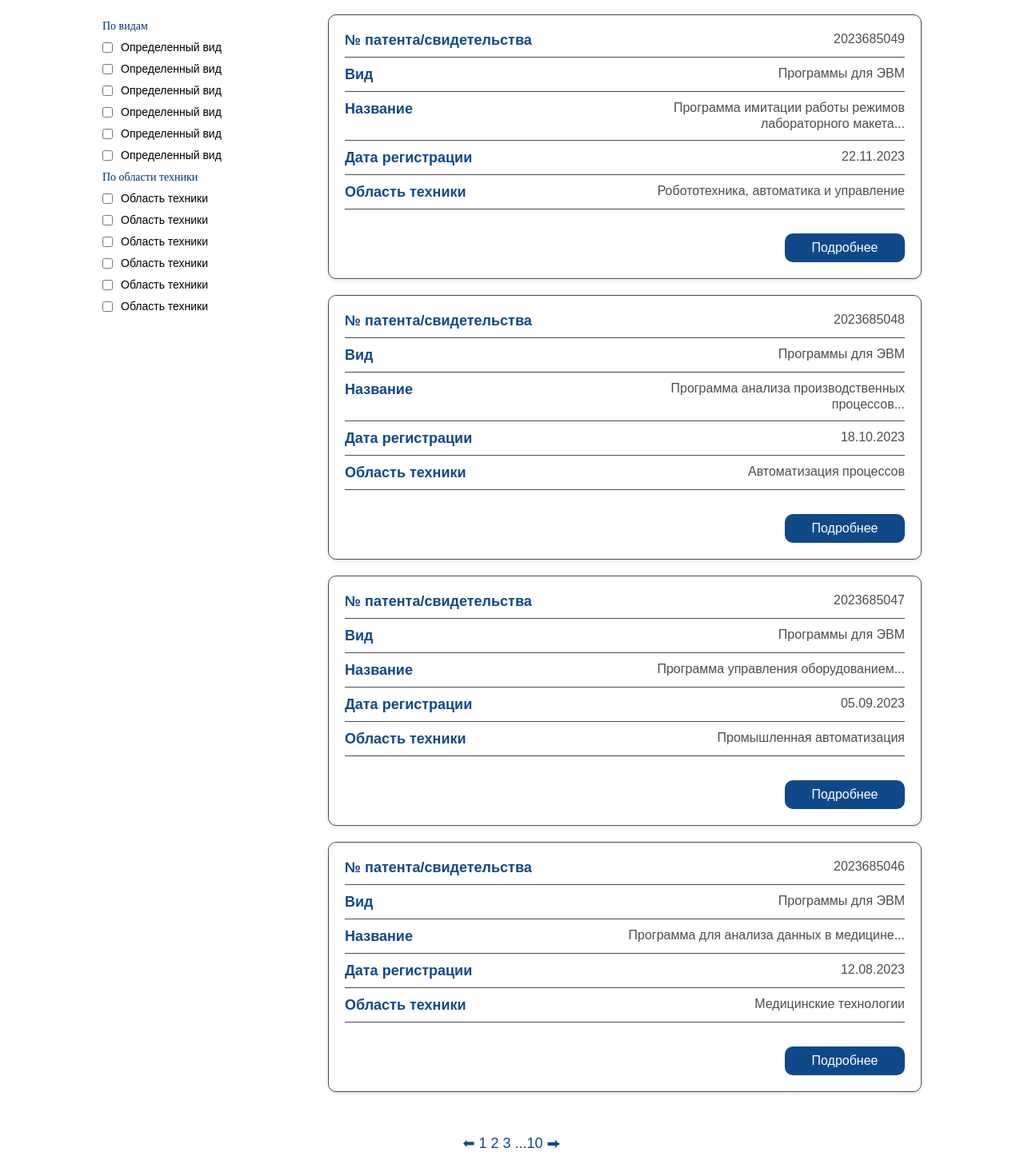
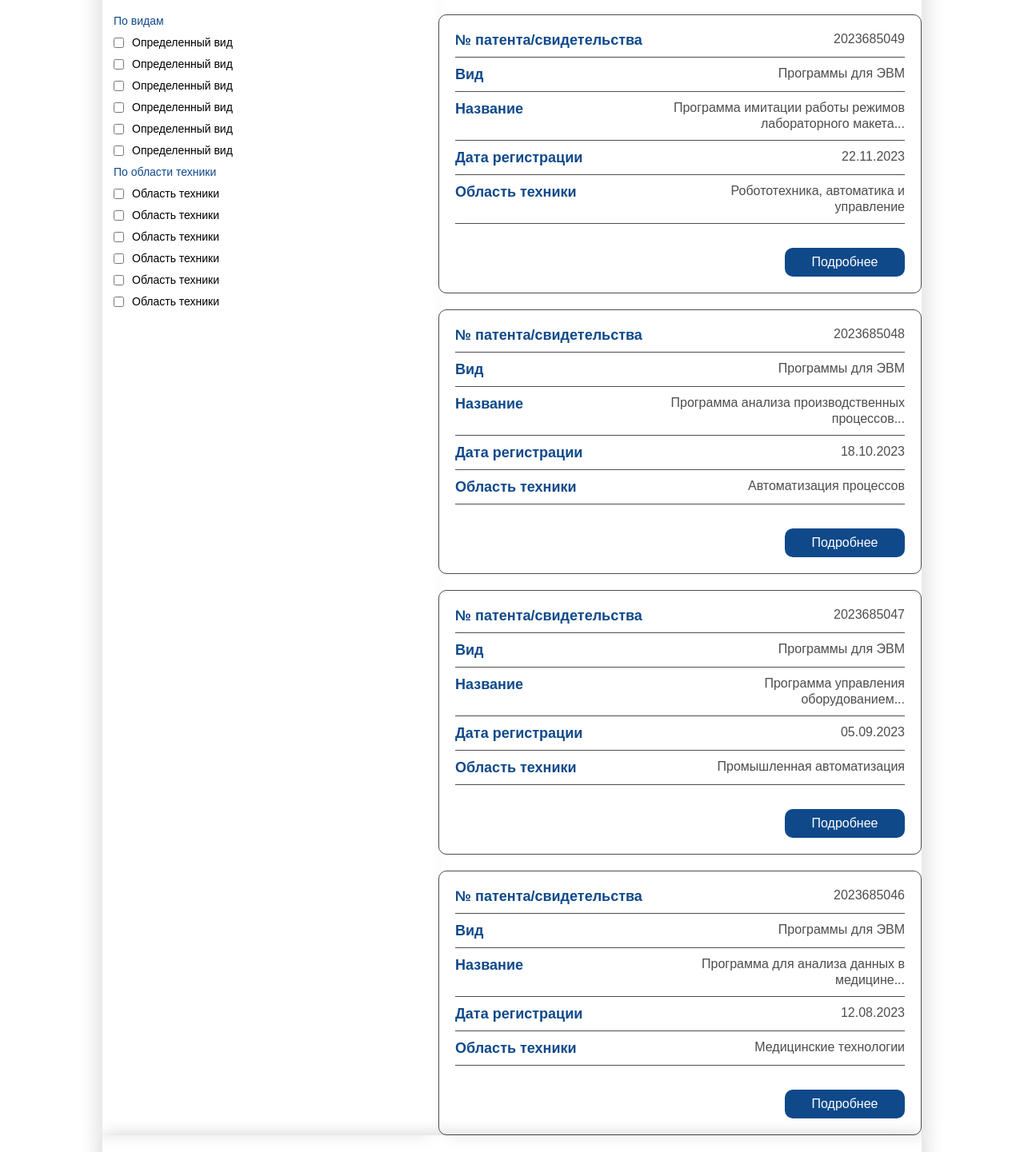
Before and after one commit to Houd1niq/CTT, a React (Vite) app in the folder client/: page / in a window 1280 px wide. Shown: the part 449-1890 px from the top of the page at 80% size. Built offline with nearby package versions, Linux system fonts and the light colour scheme.

Commit message:
Some fixes and shadows

```diff
--- a/client/src/App.scss
+++ b/client/src/App.scss
@@ -2,6 +2,7 @@
   display: flex;
   flex-direction: column;
   align-items: center;
+  max-width: 2002px;
 }
 
 .headerContainer {
@@ -10,9 +11,11 @@
 }
 
 .image {
-  margin: 0 auto 6px auto;
+  margin: 0 auto;
   width: 80%;
+  max-width: 2002px;
   display: block;
+  box-shadow: -10px 0 20px rgba(0, 0, 0, 0.1), 10px 0 20px rgba(0, 0, 0, 0.1);
 }
 
 .search {
@@ -30,9 +33,7 @@
   font-weight: 500;
   font-size: 18px;
   line-height: 22px;
-  text-align: left;
   color: rgb(255, 255, 255);
-  cursor: default;
 }
 
 .searchInput {
@@ -55,13 +56,10 @@
   }
 }
 
-.layoutContainer {
-  display: flex;
-  width: 80%;
-}
-
 .filterContainer {
-  width: 38%;
+  width: 100%;
+  max-width: 420px;
+  box-shadow: -10px 0 20px rgba(0, 0, 0, 0.1);
 }
 
 .filterHeading {
@@ -69,27 +67,27 @@
   font-size: 18px;
   font-weight: 700;
   color: rgb(15, 73, 138);
-  margin-bottom: 30px;
   text-align: left;
   line-height: 22px;
-  margin-top: 16px;
+  margin: 16px 0 30px 14px;
 }
 
 .filterTitle {
+  font-family: Montserrat, sans-serif;
   font-size: 14px;
   font-weight: 500;
   line-height: 17px;
-  color: #003366;
-  margin-bottom: 10px;
+  color: rgb(15, 73, 138);
+  margin: 0 0 10px 14px;
 }
 
 .filterOption {
+  font-family: Montserrat, sans-serif;
   display: flex;
   align-items: center;
-  margin-bottom: 10px;
-  font-family: Montserrat, sans-serif;
   font-size: 14px;
   line-height: 17px;
+  margin: 0 0 10px 14px;
 }
 
 .filterOption input[type="checkbox"] {
@@ -97,9 +95,9 @@
 }
 
 .mainContainer {
-  flex-basis: 100%;
-  display: flex;
-  flex-direction: column;
+  flex-grow: 1;
+  box-shadow: 10px 0 20px rgba(0, 0, 0, 0.1);
+  width: 100%;
 }
 
 .card {
@@ -109,13 +107,11 @@
   margin-top: 20px;
   background-color: white;
   width: 100%;
-  max-width: 100%;
-  font-family: Arial, sans-serif;
-  box-shadow: 0 2px 5px rgba(0, 0, 0, 0.1);
+  max-width: 1100px;
+  font-family: Montserrat, sans-serif;
   display: flex;
   flex-direction: column;
 }
-
 
 .cardContent {
   display: flex;
@@ -152,9 +148,7 @@
 
 .moreButtonCard {
   width: 100%;
-  height: 100%;
   max-width: 150px;
-  max-height: 40px;
   padding: 9px 20px;
   background-color: rgb(15, 73, 138);
   color: white;
@@ -173,6 +167,7 @@
   display: flex;
   align-items: center;
   justify-content: flex-start;
+  margin: 6px 0 0 0;
 }
 
 .sortContainer select {
@@ -185,7 +180,6 @@
   color: rgb(77, 77, 77);
   cursor: pointer;
   font-size: 18px;
-  position: relative;
 
   option {
     background-color: rgb(255, 255, 255);
@@ -199,15 +193,15 @@
 }
 
 .footerContainer {
-    width: 80%;
-    display: flex;
-    flex-direction: column;
-    justify-content: space-between;
+  width: 80%;
+  display: flex;
+  flex-direction: column;
+  justify-content: space-between;
+  box-shadow: -10px 0 20px rgba(0, 0, 0, 0.1), 10px 0 20px rgba(0, 0, 0, 0.1);
 }
 
 .footer {
-  background-color: rgb(15, 73, 138, 0.1);
-  padding: 20px;
+  background-color: rgba(15, 73, 138, 0.1);
   text-align: center;
 }
 
@@ -218,6 +212,7 @@
   line-height: 22px;
   color: rgb(15, 73, 138);
   margin-bottom: 10px;
+  padding: 63px 0 21px 0;
 }
 
 .footerContacts {
@@ -226,13 +221,16 @@
   font-size: 40px;
   line-height: 49px;
   color: rgb(140, 137, 135);
+  padding: 0 0 75px 0;
 }
 
 .pagination {
+  width: 80%;
   display: flex;
   justify-content: center;
-  margin-top: 53px;
-  margin-bottom: 66px;
+  align-items: center;
+  padding: 53px 0;
+  box-shadow: -10px 0 20px rgba(0, 0, 0, 0.1), 10px 0 20px rgba(0, 0, 0, 0.1);
 }
 
 .paginationText {
@@ -241,4 +239,40 @@
   font-size: 18px;
   line-height: 22px;
   color: rgb(15, 73, 138);
+  text-align: center;
 }
+
+.contentContainer {
+  display: flex;
+  width: 80%;
+  justify-content: space-between;
+}
+
+@media (max-width: 768px) {
+  .headerContainer {
+    padding: 0 10px;
+  }
+
+  .search {
+    top: 70%;
+    left: 5%;
+  }
+
+  .layoutContainer {
+    flex-direction: column;
+    align-items: center;
+  }
+
+  .filterContainer {
+    width: 90%;
+    margin: 10px 0;
+  }
+
+  .mainContainer {
+    width: 90%;
+  }
+
+  .footerContacts {
+    font-size: 12px;
+  }
+}
--- a/client/src/App.tsx
+++ b/client/src/App.tsx
@@ -1,94 +1,51 @@
 import './App.scss';
 import React, { useState } from 'react';
 
+interface Patent {
+    id: string;
+    type: string;
+    name: string;
+    date: string;
+    area: string;
+}
+
 function App() {
-    const initialPatents = [
-        {
-            id: '2023685049',
-            type: 'Программы для ЭВМ',
-            name: 'Программа имитации работы режимов лабораторного макета...',
-            date: '22.11.2023',
-            area: 'Робототехника, автоматика и управление',
-        },
-        {
-            id: '2023685048',
-            type: 'Программы для ЭВМ',
-            name: 'Программа анализа производственных процессов...',
-            date: '18.10.2023',
-            area: 'Автоматизация процессов',
-        },
-        {
-            id: '2023685047',
-            type: 'Программы для ЭВМ',
-            name: 'Программа управления оборудованием...',
-            date: '05.09.2023',
-            area: 'Промышленная автоматизация',
-        },
-        {
-            id: '2023685046',
-            type: 'Программы для ЭВМ',
-            name: 'Программа для анализа данных в медицине...',
-            date: '12.08.2023',
-            area: 'Медицинские технологии',
-        },
+    const initialPatents: Patent[] = [
+        { id: '2023685049', type: 'Программы для ЭВМ', name: 'Программа имитации работы режимов лабораторного макета...', date: '22.11.2023', area: 'Робототехника, автоматика и управление' },
+        { id: '2023685048', type: 'Программы для ЭВМ', name: 'Программа анализа производственных процессов...', date: '18.10.2023', area: 'Автоматизация процессов' },
+        { id: '2023685047', type: 'Программы для ЭВМ', name: 'Программа управления оборудованием...', date: '05.09.2023', area: 'Промышленная автоматизация' },
+        { id: '2023685046', type: 'Программы для ЭВМ', name: 'Программа для анализа данных в медицине...', date: '12.08.2023', area: 'Медицинские технологии' },
     ];
 
-    const [patents, setPatents] = useState(initialPatents);
+    const [patents, setPatents] = useState<Patent[]>(initialPatents);
     const [sortOrder, setSortOrder] = useState<'asc' | 'desc' | ''>('');
 
-    const handleSortChange = (event: React.ChangeEvent<HTMLSelectElement>) => {
-        const newOrder = event.target.value as 'asc' | 'desc' | '';
-        setSortOrder(newOrder);
-
-        if (newOrder) {
-            const sortedPatents = [...patents].sort((a, b) => {
-                const dateA = new Date(a.date.split('.').reverse().join('-')).getTime();
-                const dateB = new Date(b.date.split('.').reverse().join('-')).getTime();
-
-                return newOrder === 'asc' ? dateA - dateB : dateB - dateA;
-            });
-
-            setPatents(sortedPatents);
-        }
+    const sortPatents = (order: 'asc' | 'desc') => {
+        return [...patents].sort((a, b) => {
+            const dateA = new Date(a.date.split('.').reverse().join('-')).getTime();
+            const dateB = new Date(b.date.split('.').reverse().join('-')).getTime();
+            return order === 'asc' ? dateA - dateB : dateB - dateA;
+        });
     };
 
-    interface PatentCardProps {
-        id: string;
-        type: string;
-        name: string;
-        date: string;
-        area: string;
-    }
+    const handleSortChange = (event: React.ChangeEvent<HTMLSelectElement>) => {
+        const newOrder = event.target.value as 'asc' | 'desc';
+        setSortOrder(newOrder);
+        setPatents(sortPatents(newOrder));
+    };
 
-    const PatentCard: React.FC<PatentCardProps> = ({ id, type, name, date, area }) => {
-        return (
-            <div className="card">
-                <div className="cardContent">
-                    <div className="cardRow">
-                        <span className="label">№ патента/свидетельства</span>
-                        <span className="value">{id}</span>
-                    </div>
-                    <div className="cardRow">
-                        <span className="label">Вид</span>
-                        <span className="value">{type}</span>
-                    </div>
-                    <div className="cardRow">
-                        <span className="label">Название</span>
-                        <span className="value">{name}</span>
-                    </div>
-                    <div className="cardRow">
-                        <span className="label">Дата регистрации</span>
-                        <span className="value">{date}</span>
-                    </div>
-                    <div className="cardRow">
-                        <span className="label">Область техники</span>
-                        <span className="value">{area}</span>
-                    </div>
-                </div>
-                <button className="moreButtonCard">Подробнее</button>
+    const PatentCard: React.FC<Patent> = ({ id, type, name, date, area }) => (
+        <div className="card">
+            <div className="cardContent">
+                <div className="cardRow"><span className="label">№ патента/свидетельства</span><span className="value">{id}</span></div>
+                <div className="cardRow"><span className="label">Вид</span><span className="value">{type}</span></div>
+                <div className="cardRow"><span className="label">Название</span><span className="value">{name}</span></div>
+                <div className="cardRow"><span className="label">Дата регистрации</span><span className="value">{date}</span></div>
+                <div className="cardRow"><span className="label">Область техники</span><span className="value">{area}</span></div>
             </div>
-        );
-    };
+            <button className="moreButtonCard">Подробнее</button>
+        </div>
+    );
 
     return (
         <div className="firstContainer">
@@ -99,77 +56,37 @@ function App() {
                     <input type="text" className="searchInput" placeholder="Введите название патента"/>
                 </div>
             </div>
-            <div className="layoutContainer">
+            <div className="contentContainer">
                 <div className="filterContainer">
                     <div className="filterHeading">Фильтрация</div>
                     <div className="filterSection">
                         <div className="filterTitle">По видам</div>
-                        <div className="filterOption">
-                            <input type="checkbox"/>
-                            <span>Определенный вид</span>
-                        </div>
-                        <div className="filterOption">
-                            <input type="checkbox"/>
-                            <span>Определенный вид</span>
-                        </div>
-                        <div className="filterOption">
-                            <input type="checkbox"/>
-                            <span>Определенный вид</span>
-                        </div>
-                        <div className="filterOption">
-                            <input type="checkbox"/>
-                            <span>Определенный вид</span>
-                        </div>
-                        <div className="filterOption">
-                            <input type="checkbox"/>
-                            <span>Определенный вид</span>
-                        </div>
-                        <div className="filterOption">
-                            <input type="checkbox"/>
-                            <span>Определенный вид</span>
-                        </div>
+                        <div className="filterOption"><input type="checkbox"/><span>Определенный вид</span></div>
+                        <div className="filterOption"><input type="checkbox"/><span>Определенный вид</span></div>
+                        <div className="filterOption"><input type="checkbox"/><span>Определенный вид</span></div>
+                        <div className="filterOption"><input type="checkbox"/><span>Определенный вид</span></div>
+                        <div className="filterOption"><input type="checkbox"/><span>Определенный вид</span></div>
+                        <div className="filterOption"><input type="checkbox"/><span>Определенный вид</span></div>
                     </div>
                     <div className="filterSection">
                         <div className="filterTitle">По области техники</div>
-                        <div className="filterOption">
-                            <input type="checkbox"/>
-                            <span>Область техники</span>
-                        </div>
-                        <div className="filterOption">
-                            <input type="checkbox"/>
-                            <span>Область техники</span>
-                        </div>
-                        <div className="filterOption">
-                            <input type="checkbox"/>
-                            <span>Область техники</span>
-                        </div>
-                        <div className="filterOption">
-                            <input type="checkbox"/>
-                            <span>Область техники</span>
-                        </div>
-                        <div className="filterOption">
-                            <input type="checkbox"/>
-                            <span>Область техники</span>
-                        </div>
-                        <div className="filterOption">
-                            <input type="checkbox"/>
-                            <span>Область техники</span>
-                        </div>
+                        <div className="filterOption"><input type="checkbox"/><span>Область техники</span></div>
+                        <div className="filterOption"><input type="checkbox"/><span>Область техники</span></div>
+                        <div className="filterOption"><input type="checkbox"/><span>Область техники</span></div>
+                        <div className="filterOption"><input type="checkbox"/><span>Область техники</span></div>
+                        <div className="filterOption"><input type="checkbox"/><span>Область техники</span></div>
+                        <div className="filterOption"><input type="checkbox"/><span>Область техники</span></div>
                     </div>
                 </div>
                 <div className="mainContainer">
                     <div className="sortContainer">
                         <select id="sortSelect" value={sortOrder} onChange={handleSortChange}>
-                            <option value="" disabled>
-                                Сортировать
-                            </option>
+                            <option value="" disabled>Сортировать</option>
                             <option value="asc">По возрастанию даты регистрации</option>
                             <option value="desc">По убыванию даты регистрации</option>
                         </select>
                     </div>
-                    {patents.map((patent) => (
-                        <PatentCard key={patent.id} {...patent} />
-                    ))}
+                    {patents.map((patent) => <PatentCard key={patent.id} {...patent} />)}
                 </div>
             </div>
             <div className="pagination">
```
Also changed, not shown: client/src/Authorization.scss (added), client/src/Authorization.tsx (added).
